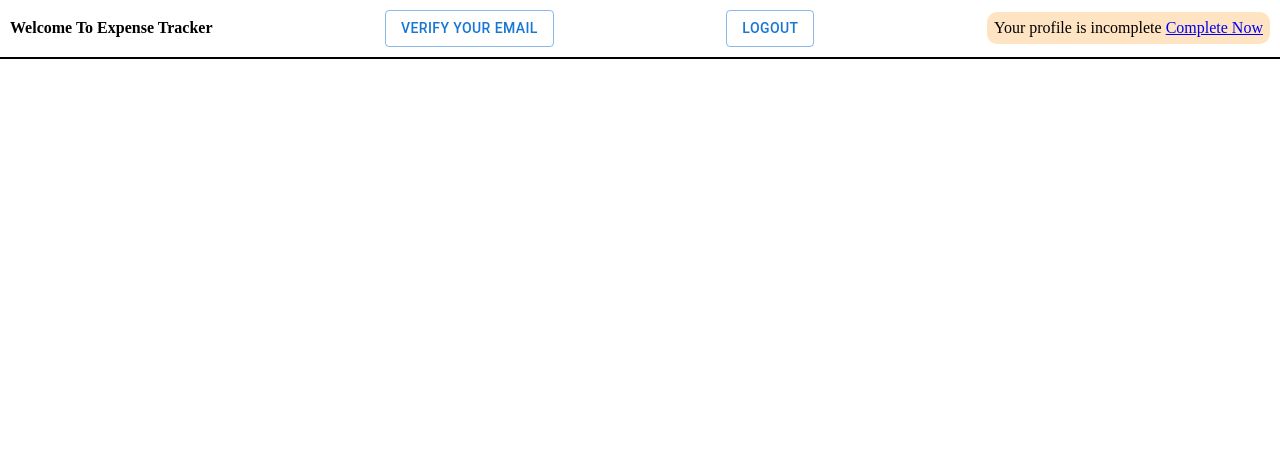
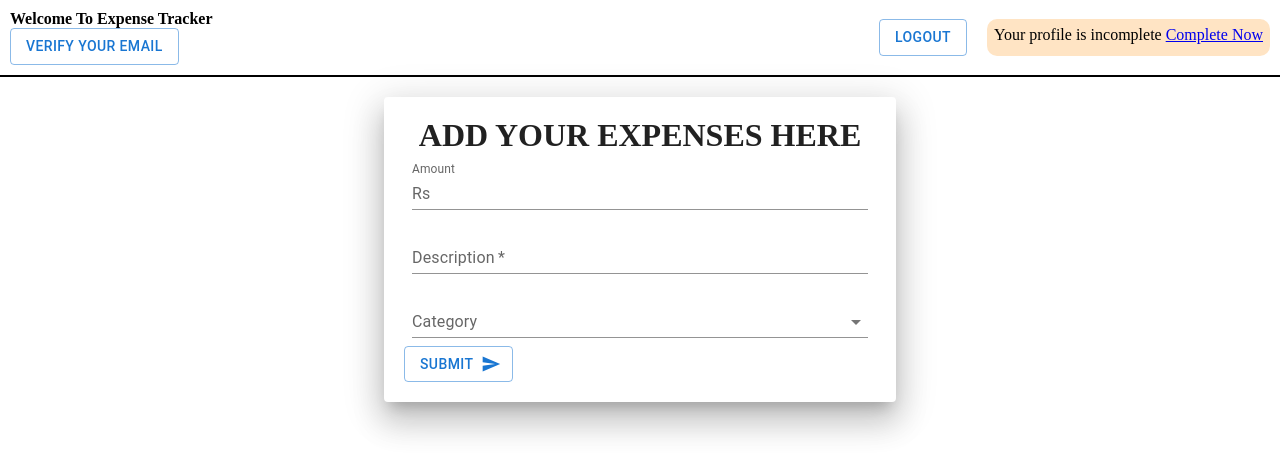
Before and after one commit to Fardeen2001/Expense_Tracker_React_App, a React (Create React App) app: page / in a window 1280 px wide. Shown: the top 474 px of the page. Built offline with nearby package versions, Linux system fonts and the light colour scheme; no server answers; sample sign-in values are in the browser's storage.

Commit message:
Adding Expenses from user feature is added

```diff
--- a/src/Auth/ForgotPassword.js
+++ b/src/Auth/ForgotPassword.js
@@ -37,7 +37,7 @@ const ForgotPassword = () => {
       if (!res.ok) {
         throw new Error("invalid Retry");
       }
-      const data = await res.json();
+      await res.json();
       setIsLoading(false);
       navigate("/auth", { replace: true });
     } catch (error) {
--- /dev/null
+++ b/src/Components/AddExpenseForm.js
@@ -0,0 +1,96 @@
+import {
+  Box,
+  Button,
+  FormControl,
+  Grid,
+  Input,
+  InputAdornment,
+  InputLabel,
+  MenuItem,
+  Paper,
+  Select,
+  TextField,
+} from "@mui/material";
+import SendIcon from "@mui/icons-material/Send";
+import React, { useState } from "react";
+import classes from "./AddExpenseForm.module.css";
+
+const AddExpenseForm = () => {
+  const [price, setPrice] = useState("");
+  const [description, setDescription] = useState("");
+  const [Category, setCategory] = useState("");
+  const priceHandleChange = (event) => {
+    setPrice(event.target.value);
+  };
+  const descHandleChange = (event) => {
+    setDescription(event.target.value);
+  };
+  const categoryHandleChange = (event) => {
+    setCategory(event.target.value);
+  };
+  const submitHandler = (e) => {
+    e.preventDefault();
+  };
+
+  return (
+    <Grid className={classes.grid}>
+      <Paper elevation={20} className={classes.paper}>
+        <h1>ADD YOUR EXPENSES HERE</h1>
+        <form onSubmit={submitHandler}>
+          <Box sx={{ display: "flex", flexWrap: "wrap" }}>
+            <FormControl fullWidth sx={{ m: 1 }} variant="standard">
+              <InputLabel htmlFor="standard-adornment-amount">
+                Amount
+              </InputLabel>
+              <Input
+                value={price}
+                onChange={priceHandleChange}
+                id="standard-adornment-amount"
+                type="number"
+                startAdornment={
+                  <InputAdornment position="start">Rs</InputAdornment>
+                }
+              />
+            </FormControl>
+            <FormControl variant="standard" required fullWidth sx={{ m: 1 }}>
+              <TextField
+                required
+                value={description}
+                onChange={descHandleChange}
+                id="outlined-required text"
+                label="Description"
+                variant="standard"
+                fullWidth
+              />
+            </FormControl>
+            <FormControl fullWidth variant="standard" sx={{ m: 1 }}>
+              <InputLabel id="demo-simple-select-standard-label">
+                Category
+              </InputLabel>
+              <Select
+                labelId="demo-simple-select-standard-label"
+                id="demo-simple-select-standard"
+                value={Category}
+                onChange={categoryHandleChange}
+                label="Category"
+              >
+                <MenuItem value="">
+                  <em>None</em>
+                </MenuItem>
+                <MenuItem value="Food">Food</MenuItem>
+                <MenuItem value="Fuel">Fuel</MenuItem>
+                <MenuItem value="Groceries">Groceries</MenuItem>
+                <MenuItem value="Other">Other</MenuItem>
+              </Select>
+            </FormControl>
+            <Button type="submit" variant="outlined" endIcon={<SendIcon />}>
+              Submit
+            </Button>
+          </Box>
+        </form>
+      </Paper>
+    </Grid>
+  );
+};
+
+export default AddExpenseForm;
--- /dev/null
+++ b/src/Components/AddExpenseForm.module.css
@@ -0,0 +1,10 @@
+.grid {
+  max-height: 40vh;
+  width: 40vw;
+  margin: 20px auto;
+}
+.paper {
+  display: grid;
+  place-items: center;
+  padding: 20px;
+}
--- a/src/Components/Home.js
+++ b/src/Components/Home.js
@@ -3,6 +3,7 @@ import { NavLink, useNavigate } from "react-router-dom";
 import classes from "./Home.module.css";
 import { Button } from "@mui/material";
 import AuthContext from "../Context/authContext";
+import AddExpenseForm from "./AddExpenseForm";
 
 const Home = () => {
   const authCxt = useContext(AuthContext);
@@ -57,7 +58,9 @@ const Home = () => {
     }
   };
   return (
+    <>
       <nav className={classes.nav}>
+        <div>
           <h4>Welcome To Expense Tracker</h4>
           {!authCxt.isEmailVerified && (
             <div>
@@ -66,15 +69,25 @@ const Home = () => {
               </Button>
             </div>
           )}
+        </div>
+        <div className={classes.side}>
           <div>
-        <Button variant="outlined" onClick={logoutHandler}>
+            <Button
+              variant="outlined"
+              className={classes.logout}
+              onClick={logoutHandler}
+            >
               logout
             </Button>
           </div>
           <div className={classes.badge}>
-        Your profile is incomplete <NavLink to="/profile">Complete Now</NavLink>
+            Your profile is incomplete{" "}
+            <NavLink to="/profile">Complete Now</NavLink>
+          </div>
         </div>
       </nav>
+      <AddExpenseForm />
+    </>
   );
 };
 
--- a/src/Components/Home.module.css
+++ b/src/Components/Home.module.css
@@ -11,4 +11,17 @@
   border-radius: 10px;
   width: auto;
   padding: 7px;
+  margin-left: 20px;
 }
+.side {
+  display: flex;
+}
+@media screen and (max-width: 678px) {
+  .side {
+    flex-direction: column;
+    align-items: flex-end;
+  }
+  .badge {
+    margin-top: 10px;
+  }
+}
```
Lines whose indentation alone changed are shown as unchanged.
